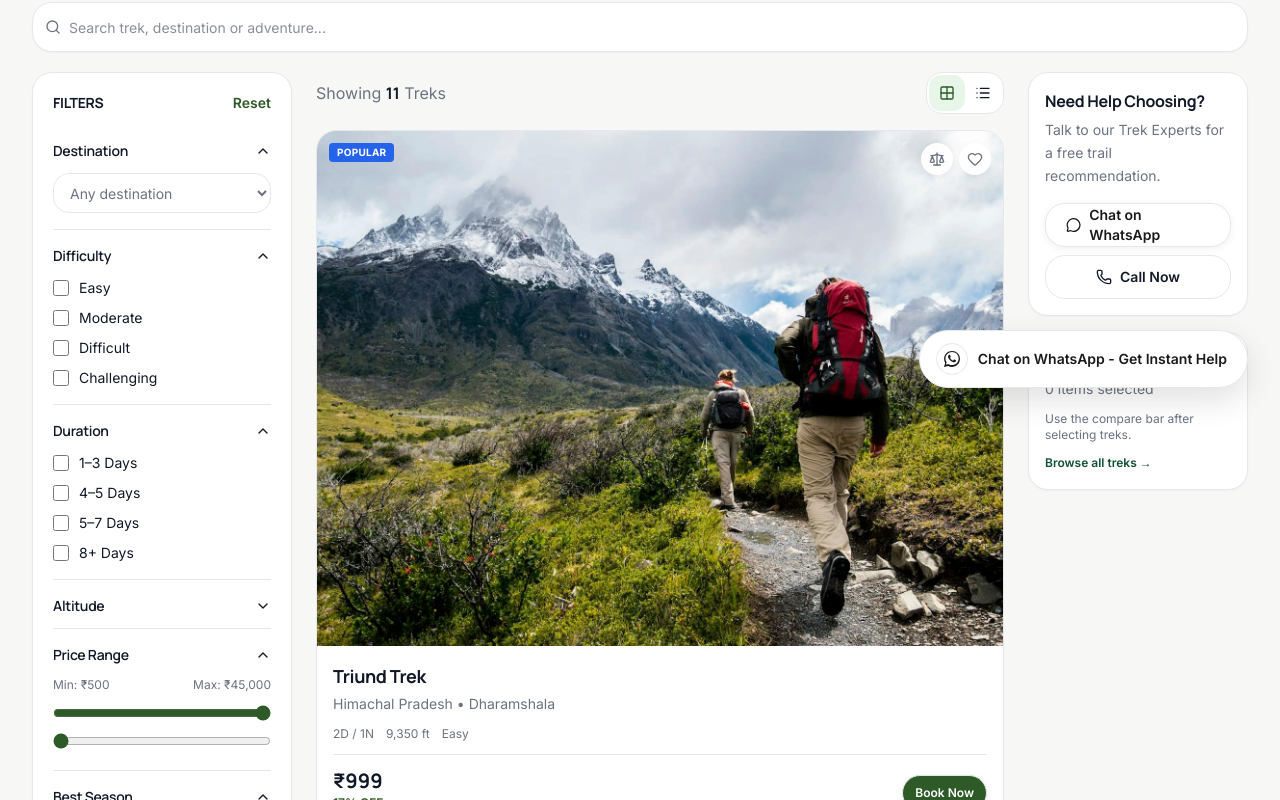
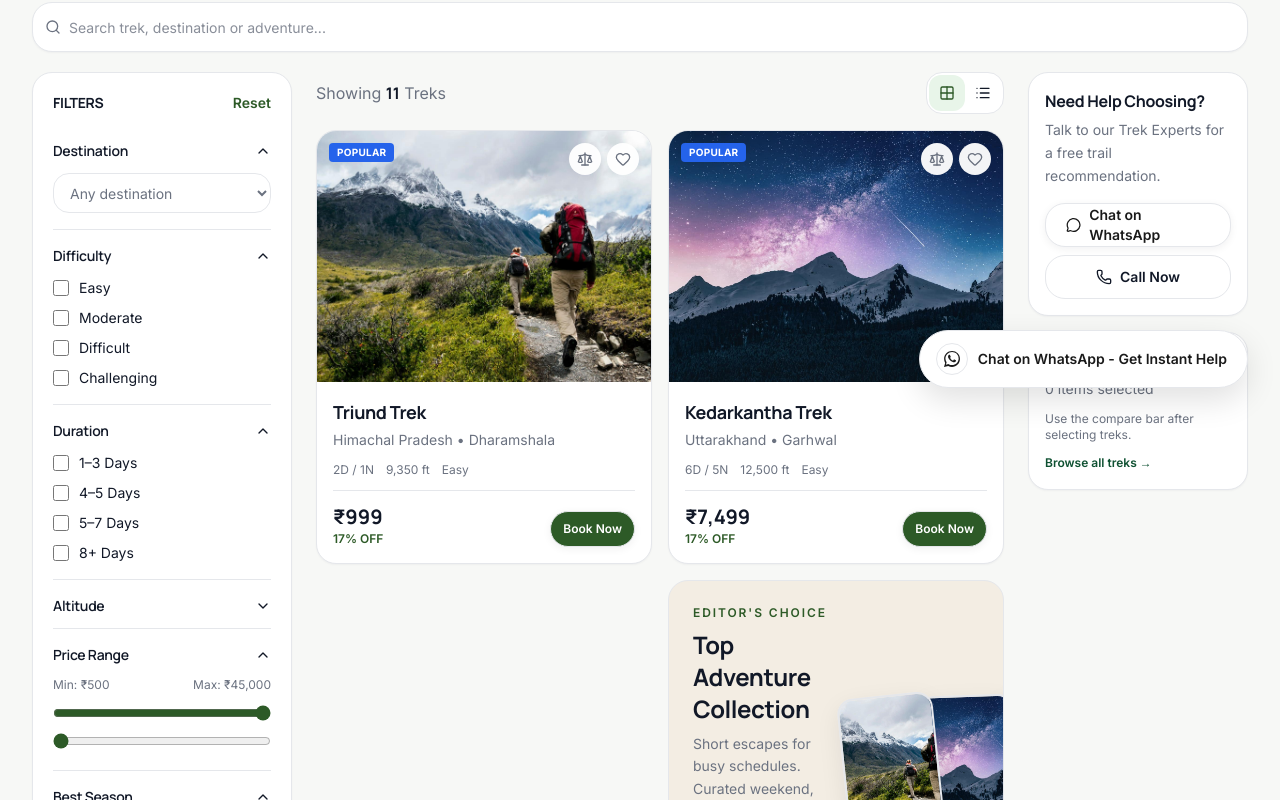
Before and after one commit to ErManjitSingh/indiatreks, a Next.js app: page /treks in a window 1280 px wide. Shown: the part 380-1180 px from the top of the page. Built offline with nearby package versions, Linux system fonts and the light colour scheme.

Commit message:
Stop nested trek list scroll so mobile header and search scroll away normally.
Co-authored-by: Cursor <cursoragent@cursor.com>

```diff
--- a/src/components/layout/navbar.tsx
+++ b/src/components/layout/navbar.tsx
@@ -26,9 +26,11 @@ const MobileNavigation = dynamic(
 interface NavbarProps {
   /** Dark charcoal header matching the desktop home mockup */
   overlayHero?: boolean;
+  /** When false, header scrolls away with the page (mobile treks listing). */
+  sticky?: boolean;
 }
 
-export function Navbar({ overlayHero = false }: NavbarProps) {
+export function Navbar({ overlayHero = false, sticky = true }: NavbarProps) {
   const pathname = usePathname();
   const hydrated = useHasHydrated();
   const { mobileMenuOpen, setMobileMenuOpen, setSearchOpen } = useUiStore();
@@ -40,8 +42,11 @@ export function Navbar({ overlayHero = false }: NavbarProps) {
     <header
       className={cn(
         "z-50 w-full",
-        // Mobile: always sticky white. Desktop home: fixed dark overlay.
-        overlayHero ? "sticky top-0 md:fixed md:inset-x-0 md:top-0" : "sticky top-0",
+        sticky
+          ? overlayHero
+            ? "sticky top-0 md:fixed md:inset-x-0 md:top-0"
+            : "sticky top-0"
+          : "relative",
         "border-b border-[#e8ece6] bg-white text-foreground",
         dark
           ? "md:border-white/10 md:bg-[#0b1220] md:text-white"
--- a/src/components/layout/site-shell.tsx
+++ b/src/components/layout/site-shell.tsx
@@ -77,7 +77,7 @@ export function SiteShell({
           <TopBar />
         </div>
       ) : null}
-      <Navbar overlayHero={isHome} />
+      <Navbar overlayHero={isHome} sticky={!isTreksListing} />
       <main
         id="main-content"
         className={cn(
--- a/src/components/treks/virtualized-trek-list.tsx
+++ b/src/components/treks/virtualized-trek-list.tsx
@@ -1,7 +1,4 @@
 "use client";
-
-import { useVirtualizer } from "@tanstack/react-virtual";
-import { useRef } from "react";
 
 import { TrekListingCard } from "@/components/treks/trek-listing-card";
 import { TrekCollectionPromo } from "@/components/treks/trek-collection-promo";
@@ -15,24 +12,16 @@ interface VirtualizedTrekListProps {
 }
 
 /**
- * Renders only visible trek cards (windowed). Keeps LCP/INP healthy on long result sets.
+ * Plain document-flow list — no nested overflow scrollport.
+ * Nested max-height scroll made the header + search look “fixed” on mobile.
  */
 export function VirtualizedTrekList({
   treks,
   view,
   showPromoAtIndex = 1,
 }: VirtualizedTrekListProps) {
-  const parentRef = useRef<HTMLDivElement>(null);
   const isList = view === "list";
 
-  const rowVirtualizer = useVirtualizer({
-    count: treks.length,
-    getScrollElement: () => parentRef.current,
-    estimateSize: () => (isList ? 240 : 420),
-    overscan: 3,
-  });
-
-  if (treks.length <= 8) {
   return (
     <div className={cn(isList ? "space-y-4" : "grid gap-4 md:grid-cols-2")}>
       {treks.map((trek, index) => (
@@ -48,37 +37,3 @@ export function VirtualizedTrekList({
     </div>
   );
 }
-
-  return (
-    <div
-      ref={parentRef}
-      className="max-h-[min(160vh,1400px)] overflow-auto [-webkit-overflow-scrolling:touch]"
-    >
-      <div
-        className="relative w-full"
-        style={{ height: `${rowVirtualizer.getTotalSize()}px` }}
-      >
-        {rowVirtualizer.getVirtualItems().map((virtualRow) => {
-          const trek = treks[virtualRow.index];
-          if (!trek) return null;
-          return (
-            <div
-              key={trek.id}
-              data-index={virtualRow.index}
-              ref={rowVirtualizer.measureElement}
-              className="absolute top-0 left-0 w-full pb-4"
-              style={{ transform: `translateY(${virtualRow.start}px)` }}
-            >
-              <TrekListingCard trek={trek} view={view} />
-              {virtualRow.index === showPromoAtIndex ? (
-                <div className="mt-4 hidden md:block">
-                  <TrekCollectionPromo />
-                </div>
-              ) : null}
-            </div>
-          );
-        })}
-      </div>
-    </div>
-  );
-}
```
Lines whose indentation alone changed are shown as unchanged.
